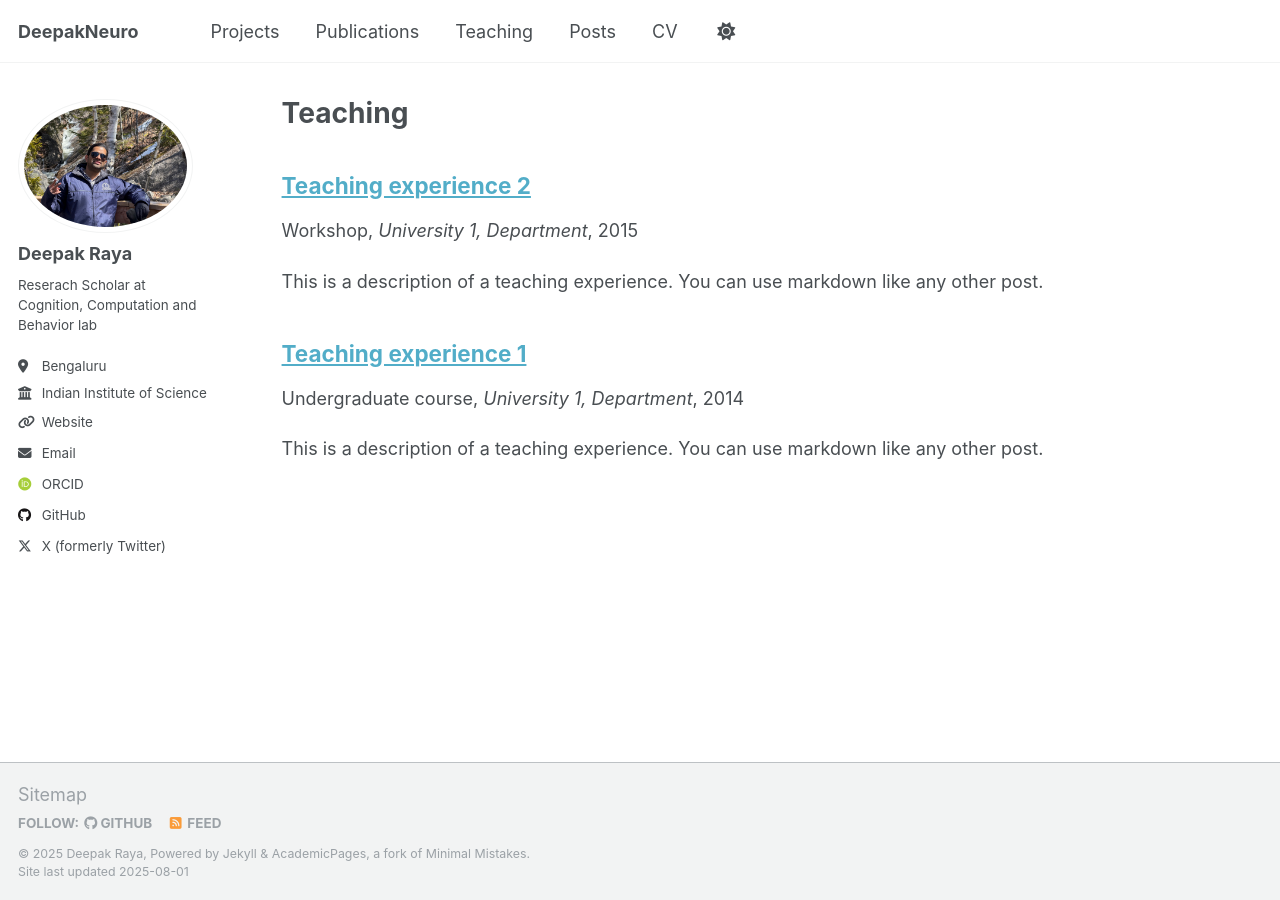
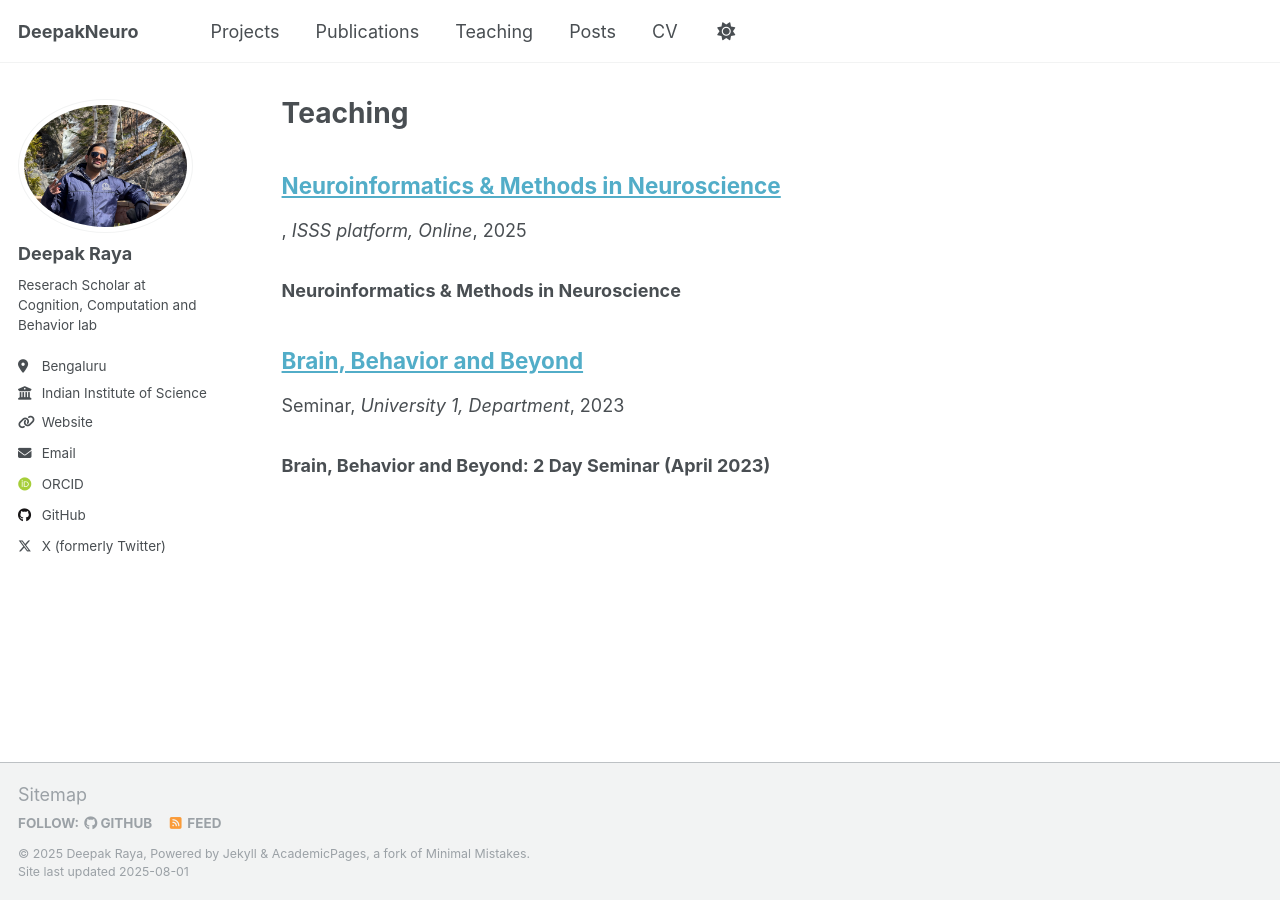
Before and after one commit to DeepakNeuro/DeepakNeuro, a Jekyll site: the page built from _pages/teaching.html, in a window 1280 px wide. Built offline with Jekyll 4.4.1, drawn with Linux system fonts in a browser that asks for light colours; some web fonts are replaced; a script that is not in the unit is left out.

Commit message:
Teaching and posts update

```diff
--- a/_teaching/2014-spring-teaching-1.md
+++ /dev/null
@@ -1,20 +0,0 @@
----
-title: "Teaching experience 1"
-collection: teaching
-type: "Undergraduate course"
-permalink: /teaching/2014-spring-teaching-1
-venue: "University 1, Department"
-date: 2014-01-01
-location: "City, Country"
----
-
-This is a description of a teaching experience. You can use markdown like any other post.
-
-Heading 1
-======
-
-Heading 2
-======
-
-Heading 3
-======
--- a/_teaching/2015-spring-teaching-2.md
+++ /dev/null
@@ -1,20 +0,0 @@
----
-title: "Teaching experience 2"
-collection: teaching
-type: "Workshop"
-permalink: /teaching/2015-spring-teaching-1
-venue: "University 1, Department"
-date: 2015-01-01
-location: "City, Country"
----
-
-This is a description of a teaching experience. You can use markdown like any other post.
-
-Heading 1
-======
-
-Heading 2
-======
-
-Heading 3
-======
--- /dev/null
+++ b/_teaching/teaching_BBB_seminar.md
@@ -0,0 +1,18 @@
+---
+title: "Brain, Behavior and Beyond"
+collection: teaching
+type: "Seminar"
+permalink: /teaching/teaching_BBB_seminar
+venue: "University 1, Department"
+date: 2023-04-01
+---
+
+### Brain, Behavior and Beyond: 2 Day Seminar (April 2023)
+
+| File | Description   |
+|:-----------:|:-------------:|
+| [Session 1](https://indianinstituteofscience-my.sharepoint.com/:p:/g/personal/deepakvr_iisc_ac_in/EYYiceGBSXJJh_J2QvMhtCIB9fl6eQg_DwHbEF5VAoodLw?e=mASYAp) | Feedback Control in the Brain|
+| [Session 2](https://indianinstituteofscience-my.sharepoint.com/:p:/g/personal/deepakvr_iisc_ac_in/EYYiceGBSXJJh_J2QvMhtCIB9fl6eQg_DwHbEF5VAoodLw?e=mASYAp) | Reading the Minds: Decoding the Brain|
+| [Video](https://www.youtube.com/watch?v=klugqeiQAbo&list=PL49tyMExTjsalT5QI4jUycTRqMBLSCdSw&pp=gAQB) | Recording of the session|
+
+----
--- /dev/null
+++ b/_teaching/teaching_NIMN.md
@@ -0,0 +1,19 @@
+---
+title: "Neuroinformatics & Methods in Neuroscience"
+collection: teaching
+permalink: /teaching/teaching_NIMN
+venue: "ISSS platform, Online"
+date: 2025-02-11
+---
+
+### Neuroinformatics & Methods in Neuroscience
+
+| Recording| Description  | Slides and Code NBs |
+|:-----------:|:-------------:|:-------------:|
+| [Session 0](https://youtu.be/8LQiM6mtdkA) | Intro to the couse| [Slides_Session_0](https://indianinstituteofscience-my.sharepoint.com/:b:/g/personal/deepakvr_iisc_ac_in/Ebp1QrZ4zeZNnyNZYpsqSqwBaGTzKoLEiCAjdfUCRA1gng?e=Z4H3ed)|
+| [Session 1](https://youtu.be/vnjQZMK4uMU) | Intro to EEG, sources of EEG, EEG acquisition, data format & preprocessing |[Slides_Session_1](https://indianinstituteofscience-my.sharepoint.com/:b:/g/personal/deepakvr_iisc_ac_in/EayG5IfAg-5Elr8bLTkDrYgBngChmu25JyHzr9BzdTBKQg?e=W0wzhw)|
+| [Session 2](https://youtu.be/tsVMHBTGil8v) | Visualizing EEG and ERPs; Fundamentals of time-frequency representation; filtering, sampling & rereferencing|[Slides_Session_2](https://indianinstituteofscience-my.sharepoint.com/:b:/g/personal/deepakvr_iisc_ac_in/EYJV4xrh6Q9ArgLaLYFuOMwB_EVjQTllIZqxPtD1VkN5Jg?e=NXMIFV)|
+| [Session 5](https://youtu.be/_tNS-Ja-PuE) | Intro to signals and types of signals, Euler's representation|[Slides_Session_5](https://indianinstituteofscience-my.sharepoint.com/:b:/g/personal/deepakvr_iisc_ac_in/EY5I_hz-UZZDrfmj55RjPuIBYBI2xvXCztbaRndt36grkg?e=vjdzbE),[TypesOfSignals](https://indianinstituteofscience-my.sharepoint.com/:u:/g/personal/deepakvr_iisc_ac_in/EROA44yn09tHncX-Y1V1of8B3V9-TwaWtvTJ3rze0_DHcw?e=cgCrCp)|
+| [Session 6](https://youtu.be/TYn9ij9YqHo) | Fundamental operations on signals, Periodic signals & Fourier series, Fourier series to fourier transform|[Slides_Session_6](https://indianinstituteofscience-my.sharepoint.com/:b:/g/personal/deepakvr_iisc_ac_in/EY5I_hz-UZZDrfmj55RjPuIBYBI2xvXCztbaRndt36grkg?e=vjdzbE), [Fourier_Series](https://indianinstituteofscience-my.sharepoint.com/:u:/g/personal/deepakvr_iisc_ac_in/ERfPElUOa9RDgznDIQxv3boB2g8kp7pEeQXWIFXbb3cIZg?e=4ZM9dk)|
+
+----
```
Also changed, not shown: _posts/2020-06-02-relation-MI-KL-CEloss.md (+1 -1 lines), 2 other files.
